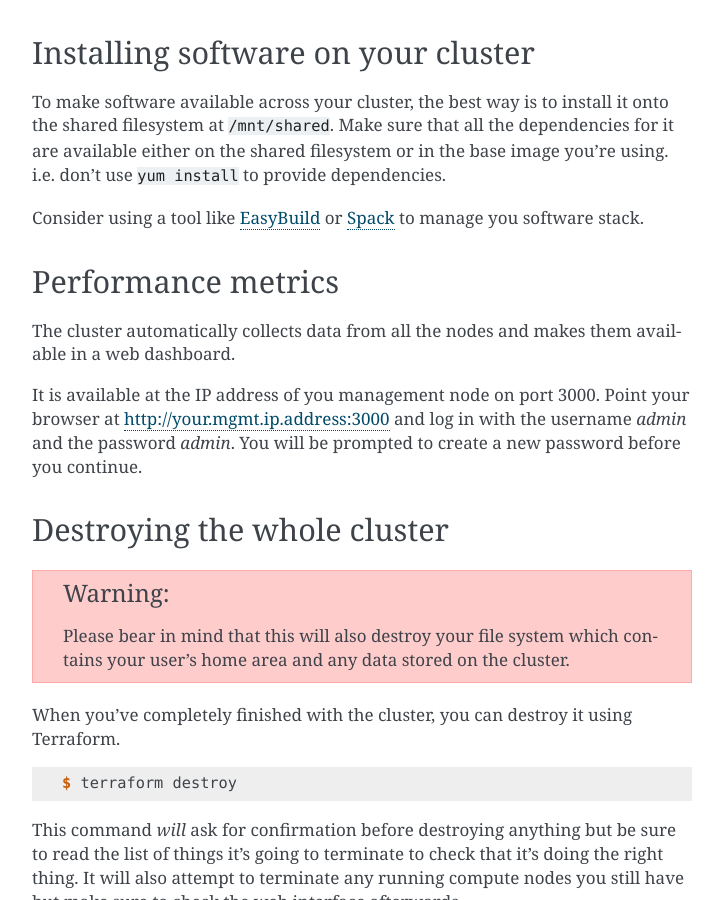
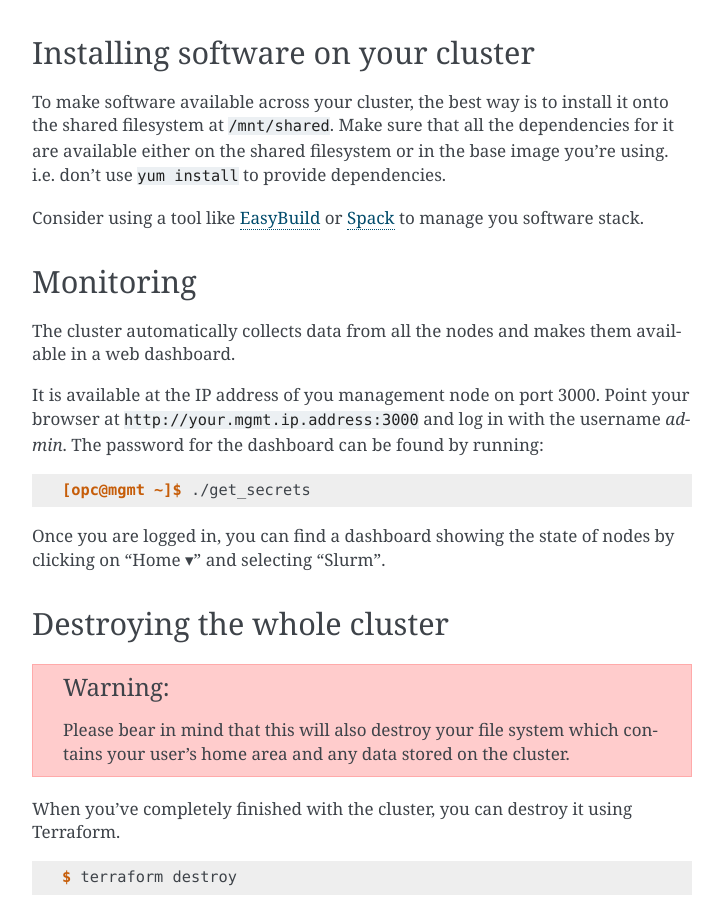
Before and after one commit to clusterinthecloud/docs, a Sphinx documentation site: the page built from source/running.rst, in a window 1280 px wide and 900 px high, scrolled down 2527 px. Shown: the whole window, without its empty margins (388-1111 px from the left). Built offline with Sphinx 7.4.7, drawn with Linux system fonts in a browser that asks for light colours; some of the changed text lies outside the part shown.

Commit message:
Update for Grafana updates

```diff
--- a/source/running.rst
+++ b/source/running.rst
@@ -134,14 +134,20 @@ i.e. don't use ``yum install`` to provide dependencies.
 
 Consider using a tool like `EasyBuild <https://easybuild.readthedocs.io>`_ or `Spack <https://spack.io/>`_ to manage you software stack.
 
-Performance metrics
--------------------
+Monitoring
+----------
 
 The cluster automatically collects data from all the nodes and makes them available in a web dashboard.
 
 It is available at the IP address of you management node on port 3000.
-Point your browser at http://your.mgmt.ip.address:3000 and log in with the username *admin* and the password *admin*.
-You will be prompted to create a new password before you continue.
+Point your browser at ``http://your.mgmt.ip.address:3000`` and log in with the username *admin*.
+The password for the dashboard can be found by running:
+
+.. code-block:: shell-session
+
+   [opc@mgmt ~]$ ./get_secrets
+
+Once you are logged in, you can find a dashboard showing the state of nodes by clicking on "Home ▾" and selecting "Slurm".
 
 Destroying the whole cluster
 ----------------------------
```
